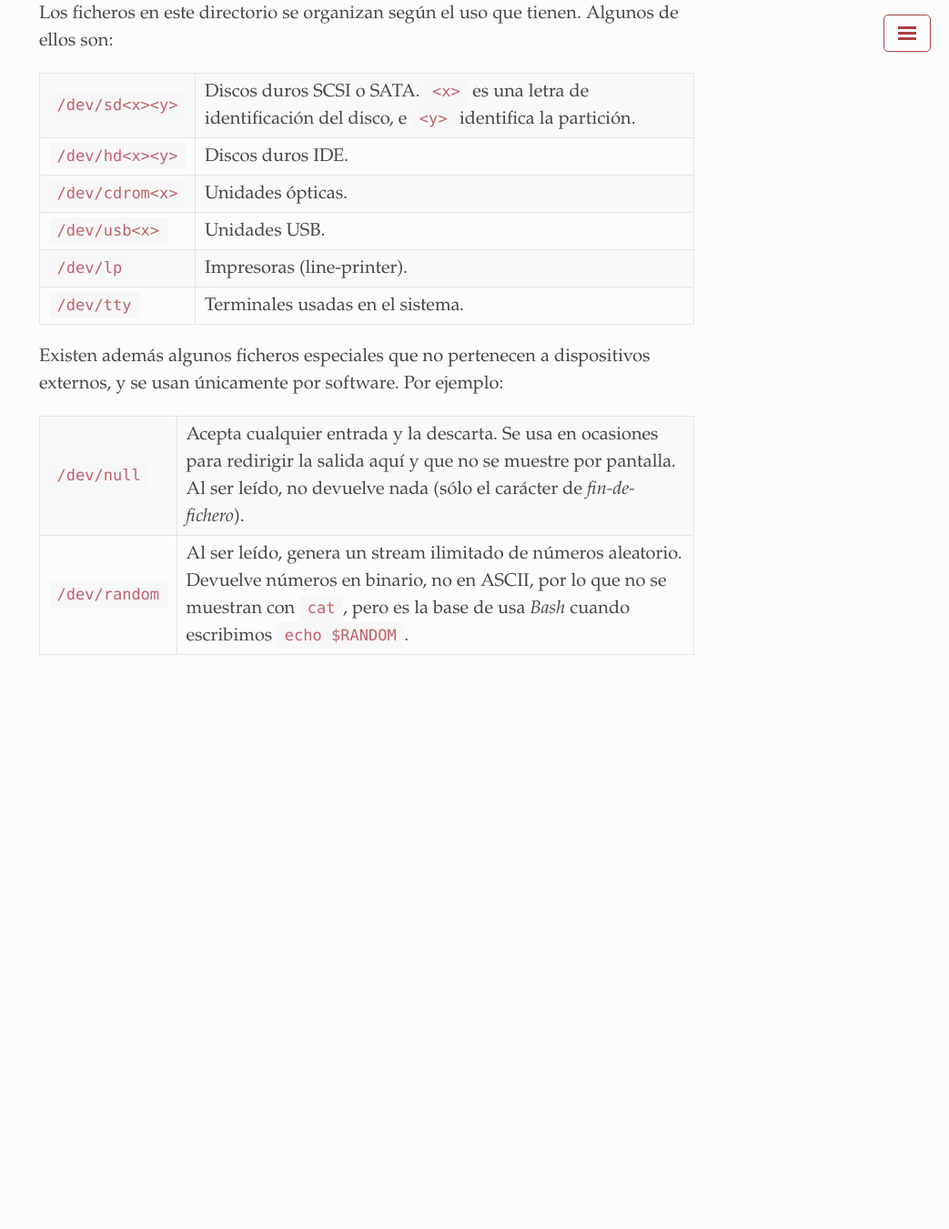
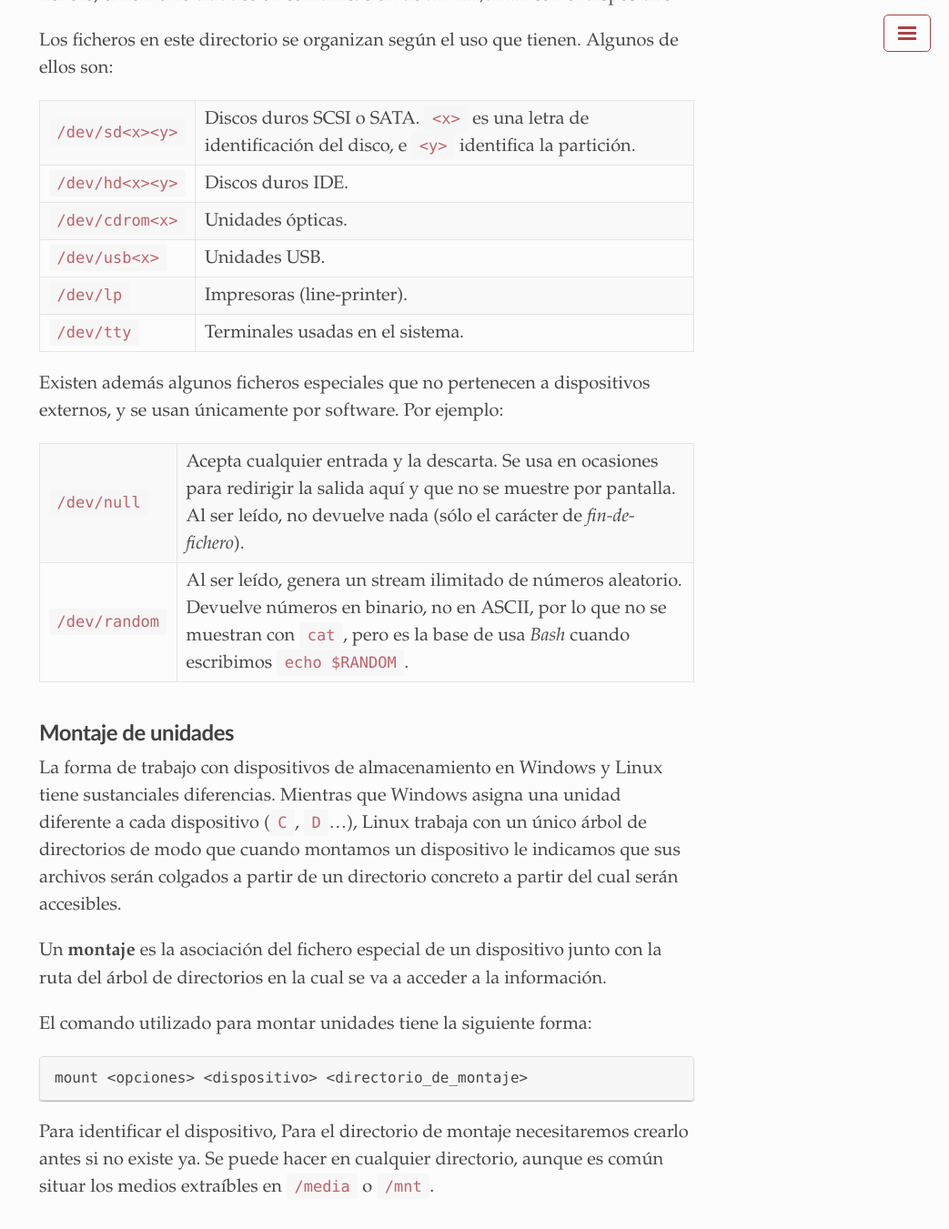
Before and after one commit to santi-gf/santi-gf.github.io, a Jekyll site: the page built from gestion-recursos-linux.md, in a window 1280 px wide and 1400 px high, scrolled down 540 px. Shown: the top 1351 px of the window at 91% size, without its empty margins (237-1280 px from the left). Built offline with Jekyll 4.4.1, drawn with Linux system fonts in a browser that asks for light colours; a style sheet for code colours, icons or effects is not loaded; before the commit the page ends 1340 px from its top, so only the background shows below that.

Commit message:
Update gestion-recursos-linux.md

````diff
--- a/gestion-recursos-linux.md
+++ b/gestion-recursos-linux.md
@@ -27,3 +27,18 @@ Existen además algunos ficheros especiales que no pertenecen a dispositivos ext
 
 `/dev/null` | Acepta cualquier entrada y la descarta. Se usa en ocasiones para redirigir la salida aquí y que no se muestre por pantalla. Al ser leído, no devuelve nada (sólo el carácter de *fin-de-fichero*). |
 `/dev/random` | Al ser leído, genera un stream ilimitado de números aleatorio. Devuelve números en binario, no en ASCII, por lo que no se muestran con `cat`, pero es la base de usa *Bash* cuando escribimos `echo $RANDOM`. |
+
+
+## Montaje de unidades
+
+La forma de trabajo con dispositivos de almacenamiento en Windows y Linux tiene sustanciales diferencias. Mientras que Windows asigna una unidad diferente a cada dispositivo (`C`, `D`...), Linux trabaja con un único árbol de directorios de modo que cuando montamos un dispositivo le indicamos que sus archivos serán colgados a partir de un directorio concreto a partir del cual serán accesibles.
+
+Un **montaje** es la asociación del fichero especial de un dispositivo junto con la ruta del árbol de directorios en la cual se va a acceder a la información.
+
+El comando utilizado para montar unidades tiene la siguiente forma:
+```
+mount <opciones> <dispositivo> <directorio_de_montaje>
+```
+
+Para identificar el dispositivo,
+Para el directorio de montaje necesitaremos crearlo antes si no existe ya. Se puede hacer en cualquier directorio, aunque es común situar los medios extraíbles en `/media` o `/mnt`.
````
